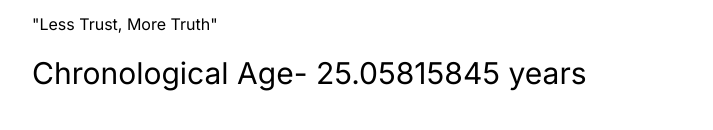
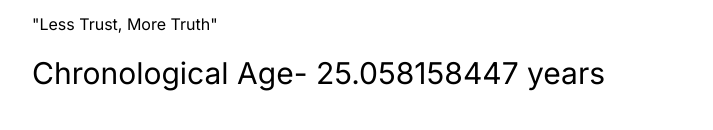
Before and after one commit to amitkhyalia/hello, a plain HTML site: page index.html in a window 1280 px wide. Shown: the part 220-350 px from the top of the page, without its empty margins (283-996 px from the left). Drawn offline with Linux system fonts and the light colour scheme.

Commit message:
Update index.html

```diff
--- a/index.html
+++ b/index.html
@@ -60,7 +60,7 @@
         const ageInMilliseconds = currentDate - birthday;
         const ageInSeconds = ageInMilliseconds / 1000;
         const ageInYears = ageInSeconds / (60 * 60 * 24 * 365.25);
-        const ageWithDecimal = ageInYears.toFixed(8);
+        const ageWithDecimal = ageInYears.toFixed(9);
         document.getElementById("age").textContent = ageWithDecimal;
         requestAnimationFrame(updateAge);
       }
```
